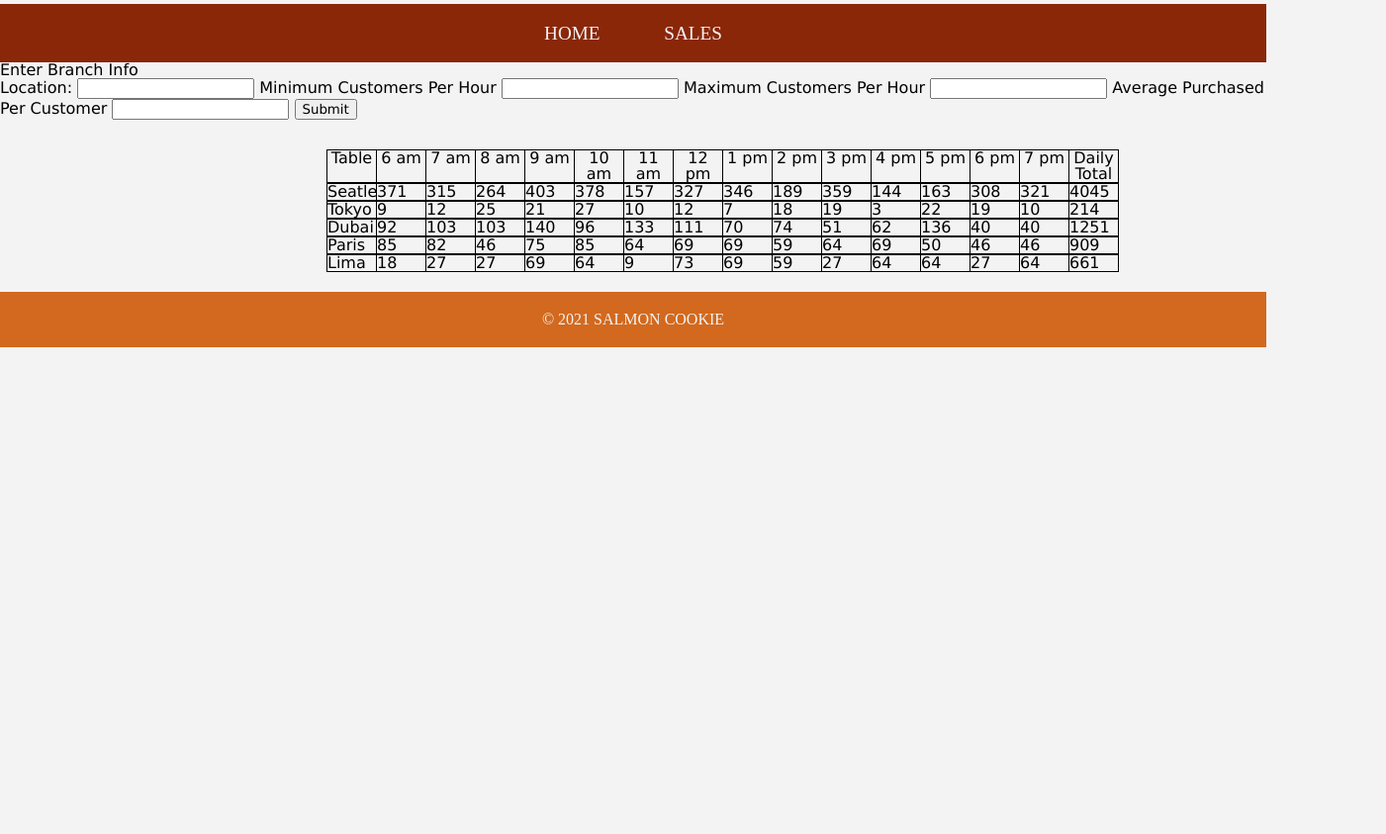
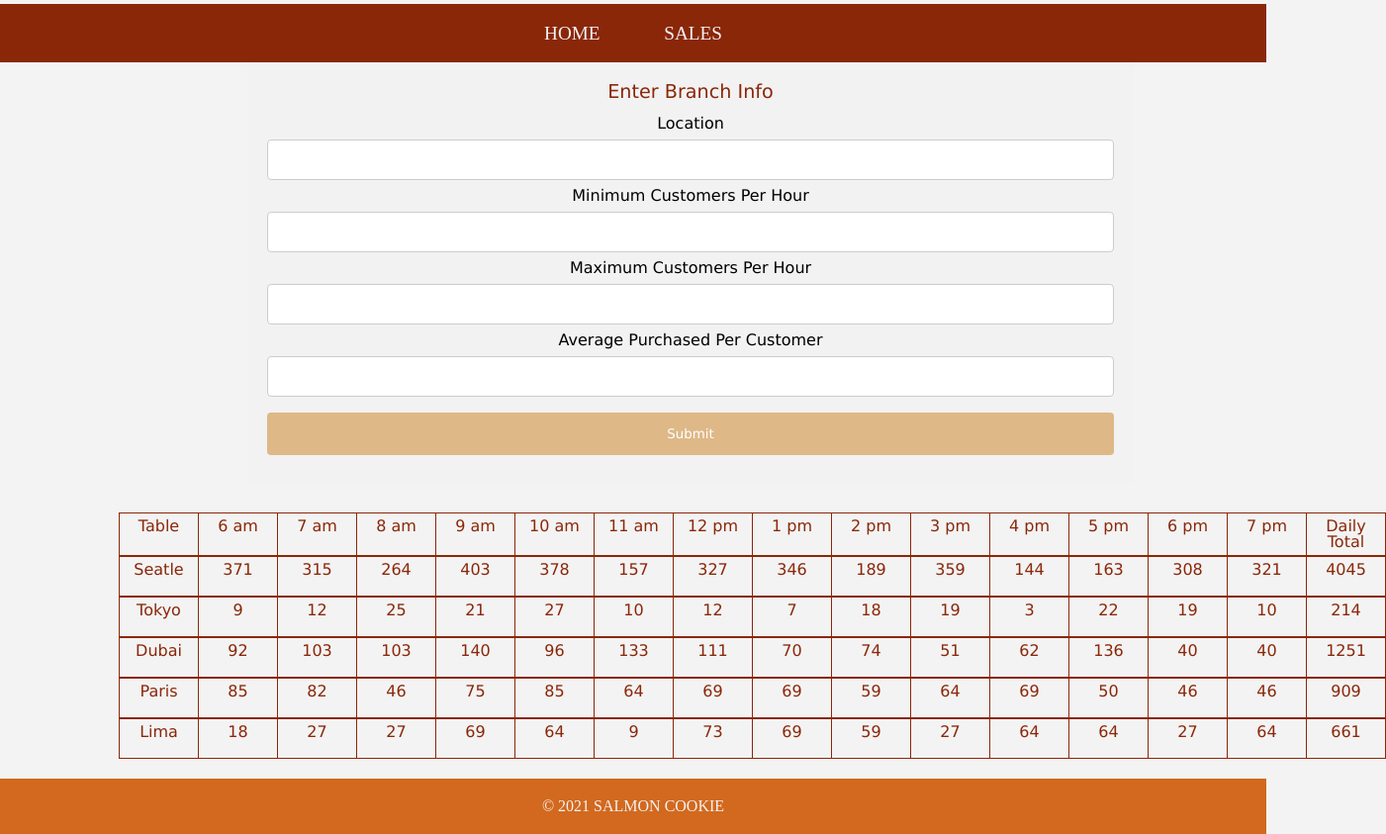
Before and after one commit to faisalabuzaid/cookie-stand, a plain HTML site: page sales.html in a window 1280 px wide. Shown: the part 66-909 px from the top of the page at 99% size, 1401 px wide, since content can reach past the window. Before the commit the page ends 800 px from the top, so only its background shows below. Drawn offline with Linux system fonts and the light colour scheme.

Commit message:
edit form style

```diff
--- a/css/style.css
+++ b/css/style.css
@@ -120,13 +120,59 @@ footer {
   padding-top: 40px;
 }
 table, th, td {
-  border: 1px solid black;
+  text-align: center;
+  padding: 5px;
+  border: 1px solid var(--primary-color);
   table-layout: fixed;
-  width: 50px;
+  width: 80px;
+  height: 40px;
+  color: var(--primary-color);
 }
 
 #shops {
-margin-left: 330px;
+margin-left: 120px;
 margin-top: 30px;
 margin-bottom: 20px;
 }
+
+
+input[type=text], input[type=number] {
+  width: 100%;
+  padding: 12px 20px;
+  margin: 8px 0;
+  display: inline-block;
+  border: 1px solid #ccc;
+  border-radius: 4px;
+  box-sizing: border-box;
+}
+
+input[type=submit] {
+  width: 100%;
+  background-color:burlywood;
+  color: white;
+  padding: 14px 20px;
+  margin: 8px 0;
+  border: none;
+  border-radius: 4px;
+  cursor: pointer;
+}
+
+input[type=submit]:hover {
+  background-color:var(--primary-color);
+}
+
+#formsec {
+  text-align: center;
+  margin-left: 250px;
+  width: 70%;
+  border-radius: 5px;
+  background-color: #f2f2f2;
+  padding: 20px;
+}
+
+legend {
+  font-size: larger;
+  margin-top: 15px;
+  margin-bottom: 15px;
+  color: var(--primary-color);
+}
--- a/sales.html
+++ b/sales.html
@@ -18,11 +18,11 @@
       </nav>
     </header>
     <main>
-      <section>
+      <section id="formsec">
         <form id="cookieform">
           <fieldset>
-            <legend>Enter Branch Info </legend>
-            <label for="location">Location: </label>
+            <legend style="margin-bottom: 15px; margin-top: 15px;">Enter Branch Info </legend>
+            <label for="location">Location</label>
             <input type="text" id="location">
             <label for="minCustomers">Minimum Customers Per Hour</label>
             <input type="number" id="minCustomers" required>
```
